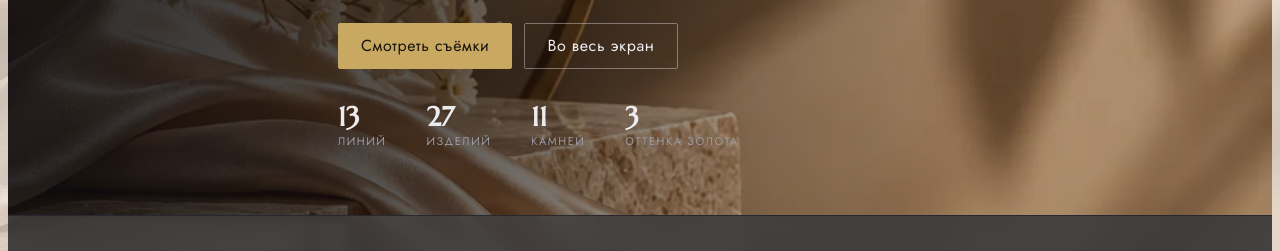
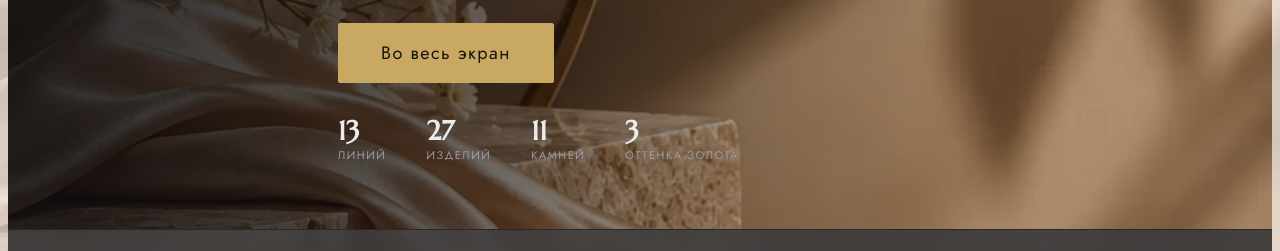
Before and after one commit to isosaid/jewelry-catalog, a plain HTML site: page index.html in a window 1280 px wide. Shown: the part 482-733 px from the top of the page. Drawn offline with Linux system fonts and the light colour scheme.

Commit message:
Одна крупная кнопка «Во весь экран» вместо двух
Co-Authored-By: Claude Opus 5 <noreply@anthropic.com>
Claude-Session: https://claude.ai/code/session_01JKPEebKgKzVVejfha37Hm9

```diff
--- a/index.html
+++ b/index.html
@@ -64,8 +64,7 @@ nav.menu a:hover{color:var(--dark-ink);border-color:var(--gold-soft)}
 .actions{display:flex;flex-wrap:wrap;gap:12px}
 .btn{display:inline-flex;align-items:center;gap:9px;height:46px;padding:0 22px;border-radius:2px;text-decoration:none;cursor:pointer;border:1px solid var(--gold-soft);background:var(--gold-soft);color:#17140D;letter-spacing:.04em}
 .btn:hover{background:var(--gold);border-color:var(--gold);color:#FFF}
-.btn.ghost{background:transparent;color:var(--dark-ink);border-color:rgba(236,236,239,.4)}
-.btn.ghost:hover{background:rgba(236,236,239,.1);color:var(--dark-ink);border-color:var(--gold-soft)}
+.btn.big{height:60px;padding:0 42px;font-size:18px;letter-spacing:.08em}
 .cover-facts{display:flex;flex-wrap:wrap;gap:16px 40px;padding-top:8px}
 .cover-facts div b{font-family:var(--f-display);font-size:27px;display:block;line-height:1.1}
 .cover-facts div span{font-size:11px;letter-spacing:.14em;text-transform:uppercase;color:var(--dark-muted)}
@@ -120,8 +119,7 @@ nav.menu a:hover{color:var(--dark-ink);border-color:var(--gold-soft)}
     <h1>Украшения, собранные комплектами</h1>
     <p class="lead">Серьги, кольца, колье и подвески одной линии делаются вместе: камни подбираются партией по цвету и калибру, оправы закрепляются руками.</p>
     <div class="actions">
-      <a class="btn" href="#shots">Смотреть съёмки</a>
-      <a class="btn ghost" href="gallery.html">Во весь экран</a>
+      <a class="btn big" href="gallery.html">Во весь экран</a>
     </div>
     <div class="cover-facts">
       <div><b>13</b><span>линий</span></div>
```
